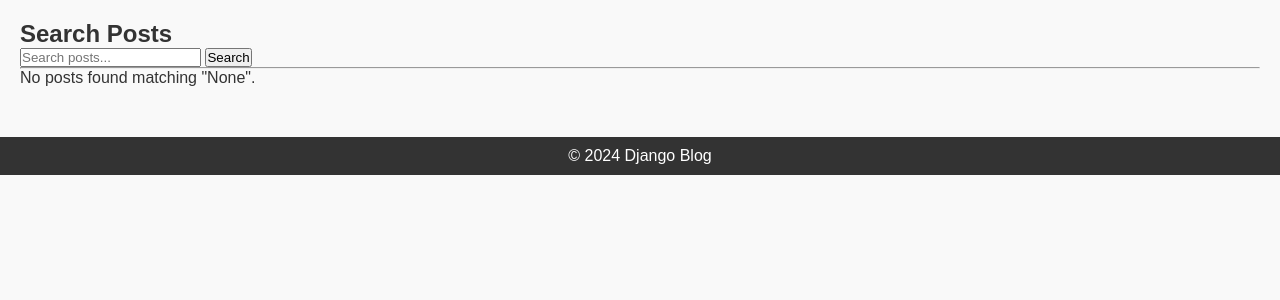
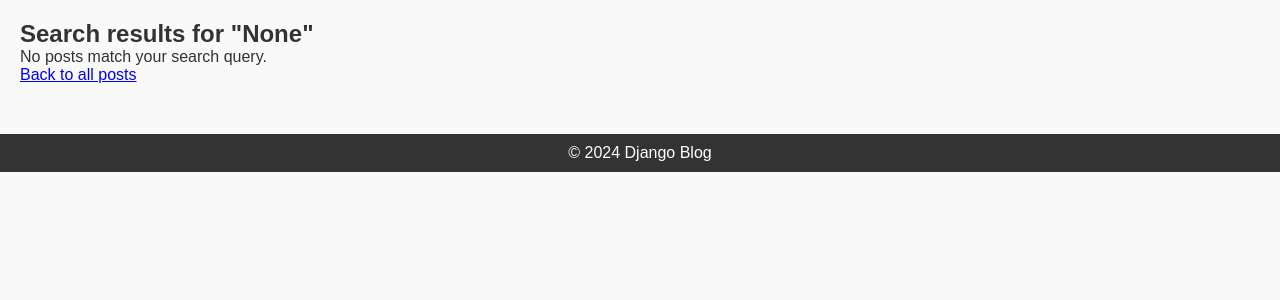
Before and after one commit to MercyKoskey/Alx_DjangoLearnLab, a Django app: page /search/ in a window 1280 px wide. Shown: the part 41-341 px from the top of the page. Run offline with Django 5.2, Linux system fonts and the light colour scheme; parts of the project's set-up code (start-up, migrations or seed data) failed here and were passed over.

Commit message:
Added tagging and search functionalities

```diff
--- a/django_blog/blog/templates/blog/search_results.html
+++ b/django_blog/blog/templates/blog/search_results.html
@@ -1,29 +1,27 @@
 {% extends "blog/base.html" %}
 
 {% block content %}
-  <h2>Search Posts</h2>
+  <h2>Search results for "{{ query }}"</h2>
 
-  <!-- Search Form -->
-  <form method="get" action="{% url 'search-posts' %}">
-    <input type="text" name="q" placeholder="Search posts..." value="{{ query|default:'' }}" required>
-    <button type="submit">Search</button>
-  </form>
-
-  <hr>
-
-  <!-- Search Results -->
-  {% if posts %}
-    <h3>Results for "{{ query }}"</h3>
-    <ul>
-      {% for post in posts %}
-        <li>
-          <a href="{{ post.get_absolute_url }}">{{ post.title }}</a>
-          <small>by {{ post.author.username }} on {{ post.date_posted|date:"M d, Y" }}</small>
+  {% if results %}
+    <ul class="list-group">
+      {% for post in results %}
+        <li class="list-group-item">
+          <a href="{% url 'post-detail' post.pk %}">{{ post.title }}</a>
+          <small class="text-muted">by {{ post.author }} on {{ post.date_posted|date:"M d, Y" }}</small>
+          {% if post.tags.exists %}
+            <p>Tags:
+              {% for tag in post.tags.all %}
+                <a href="{% url 'tagged-posts' tag.name %}" class="badge bg-info">{{ tag.name }}</a>
+              {% endfor %}
+            </p>
+          {% endif %}
         </li>
       {% endfor %}
     </ul>
   {% else %}
-    <p>No posts found matching "{{ query }}".</p>
+    <p>No posts match your search query.</p>
   {% endif %}
 
-{% endblock content %}
+  <a href="{% url 'post-list' %}" class="btn btn-secondary mt-3">Back to all posts</a>
+{% endblock %}
--- a/django_blog/blog/views.py
+++ b/django_blog/blog/views.py
@@ -7,6 +7,7 @@ from django.views.generic import ListView, DetailView, CreateView, UpdateView, D
 from django.contrib.auth.mixins import LoginRequiredMixin, UserPassesTestMixin
 from .models import Post, Comment
 from .forms import RegisterForm, LoginForm, UserUpdateForm, CommentForm, PostForm
+from django.db.models import Q
 
 # ---------------------------
 # User Views
@@ -162,8 +163,7 @@ def search_posts(request):
     query = request.GET.get("q")
     results = []
     if query:
-        results = Post.objects.filter(title__icontains=query) | Post.objects.filter(content__icontains=query) | Post.objects.filter(tags__name__icontains=query)
-
+        results = Post.objects.filter(Q(title__icontains=query) | Q(content__icontains=query) | Q(tags__name__icontains=query)).distinct()
     return render(request, "blog/search_results.html", {
         "query": query,
         "results": results
```
Also changed, not shown: django_blog/blog/forms.py (+9 -12 lines), django_blog/blog/templates/blog/post_form.html (+44 -6 lines), django_blog/blog/templates/blog/tagged_posts.html (+15 -7 lines).
